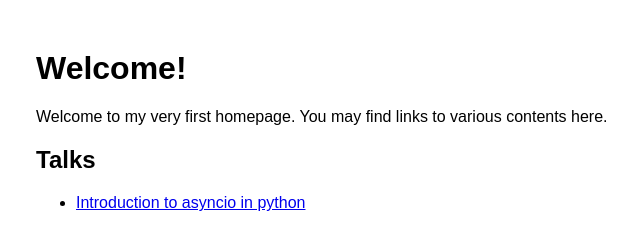
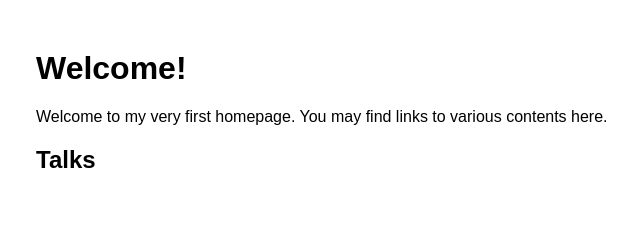
Before and after one commit to csernazs/csernazs.github.io, a plain HTML site: page index.html in a window 1280 px wide. Shown: the whole page, without its empty margins (14-654 px from the left). Drawn offline with Linux system fonts and the light colour scheme.

Commit message:
index.html: make the link hidden for now...

```diff
--- a/index.html
+++ b/index.html
@@ -16,7 +16,7 @@
         </p>
         <h2>Talks</h2>
         <ul>
-            <li><a href="talks/asyncio/index.html">Introduction to asyncio in python</a></li>
+            <!-- <li><a href="talks/asyncio/index.html">Introduction to asyncio in python</a></li> -->
         </ul>
     </body>
 </html>
```
